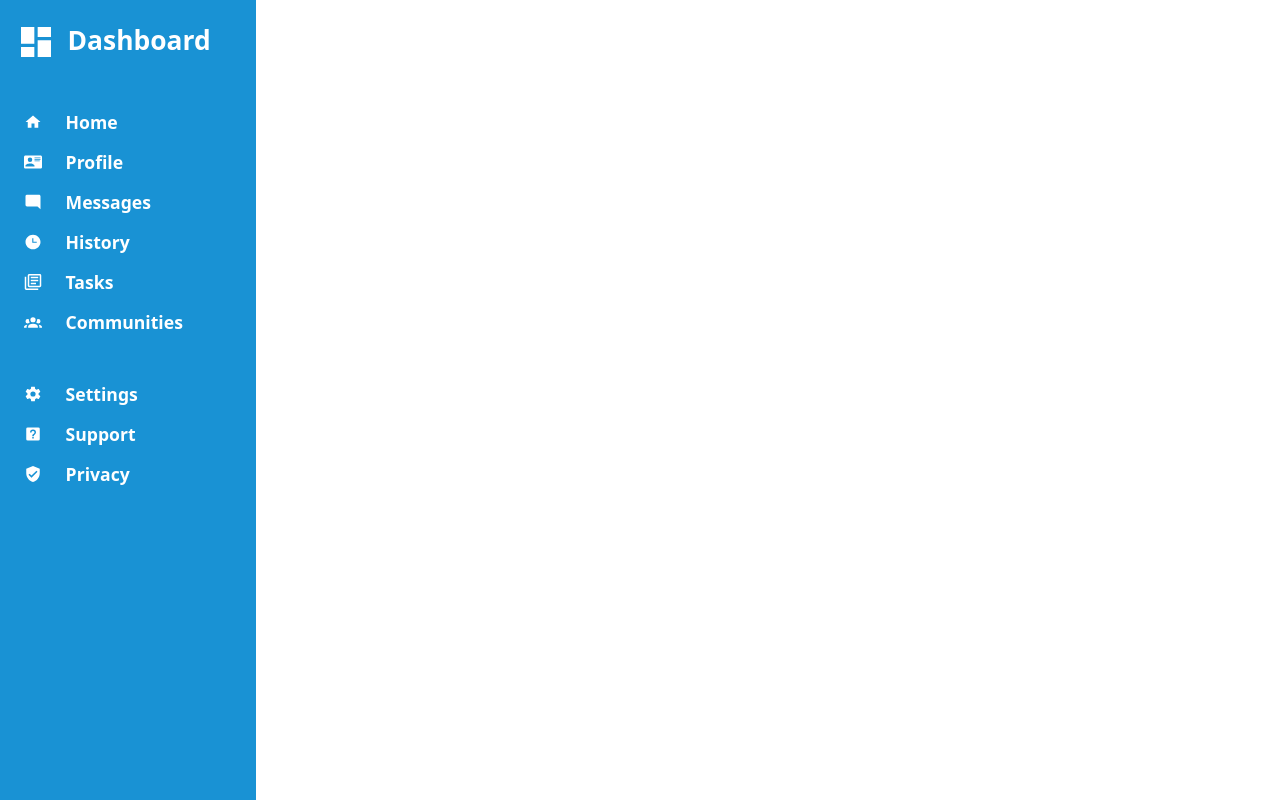
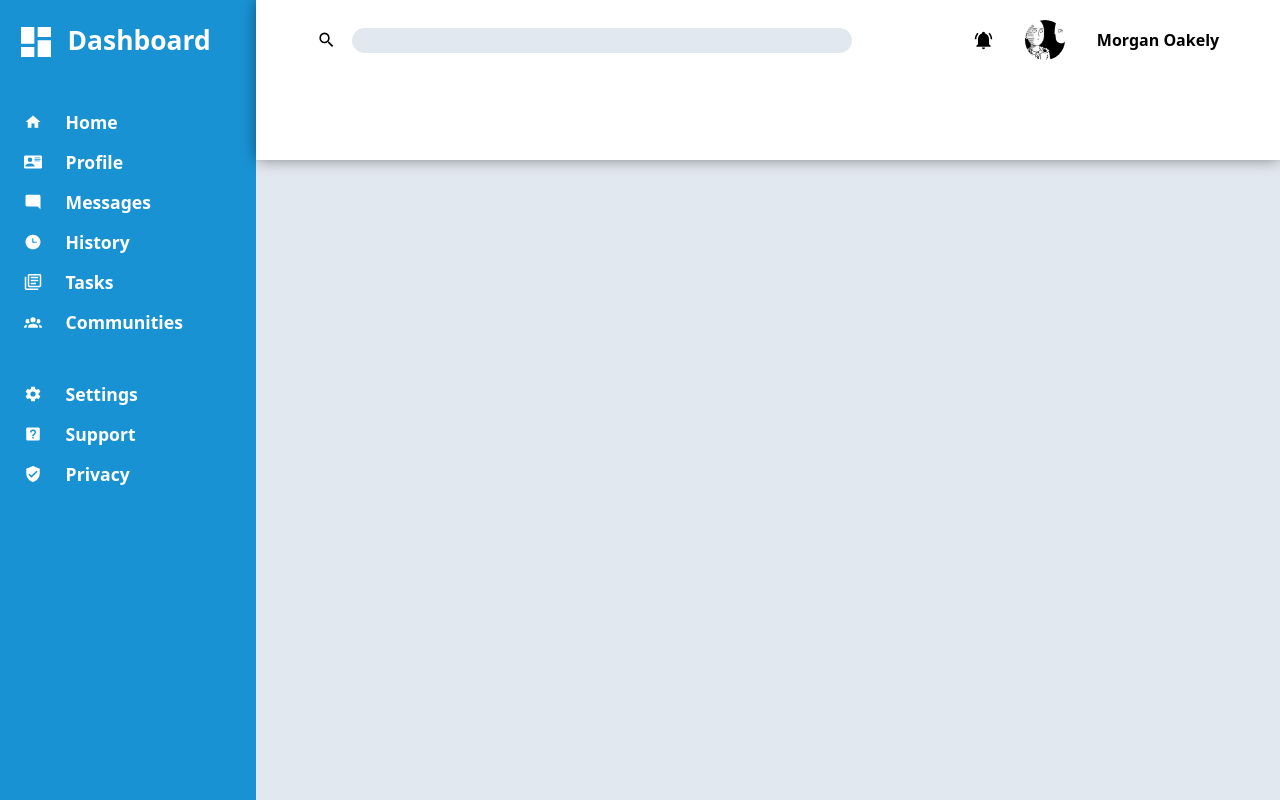
Before and after one commit to ZachTheMighty/admin-dashboard-assigment, a plain HTML site: page index.html in a window 1280 px wide. Drawn offline with Linux system fonts and the light colour scheme.

Commit message:
Added first part of header

```diff
--- a/index.css
+++ b/index.css
@@ -64,6 +64,7 @@ ul {
 
 li {
   list-style: none;
+  cursor: pointer;
 }
 
 h2 img {
@@ -73,3 +74,55 @@ h2 img {
 li img {
   width: 1em;
 }
+
+main {
+  background-color: #e2e8f0;
+  display: grid;
+  grid-template-rows: 1fr 4fr;
+}
+
+header {
+  background-color: white;
+  position: relative;
+  box-shadow: 0px 0px 15px -1px rgba(0, 0, 0, 0.48);
+
+  display: grid;
+  grid-template-rows: 1fr 1fr;
+}
+
+header img[src*="icons"] {
+  width: 1.2rem;
+}
+
+header img[src*="images"] {
+  width: 40px;
+  border-radius: 50%;
+}
+
+.head-1 {
+  display: flex;
+  justify-content: space-around;
+  align-items: center;
+}
+
+.head-1 div:nth-child(1) {
+  display: flex;
+  gap: 16px;
+  align-items: center;
+}
+
+.head-1 div:nth-child(2) {
+  display: flex;
+  justify-content: space-between;
+  align-items: center;
+  gap: 32px;
+  font-weight: 700;
+}
+
+input {
+  width: 500px;
+  padding: 5px;
+  border: 0;
+  border-radius: 20px;
+  background-color: #e2e8f0;
+}
--- a/index.html
+++ b/index.html
@@ -38,7 +38,26 @@
         </nav>
       </aside>
 
-      <main></main>
+      <main>
+        <header>
+          <div class="head-1">
+            <div>
+              <img src="icons/magnify.svg" alt="search" />
+              <input type="text" />
+            </div>
+
+            <div>
+              <img src="icons/bell-ring.svg" alt="notifications" />
+              <img src="images/profile_pic.jpg" alt="profile picture" />
+              Morgan Oakely
+            </div>
+          </div>
+
+          <div></div>
+        </header>
+
+        <main></main>
+      </main>
     </div>
   </body>
 </html>
```
Also changed, not shown: icons/bell-ring.svg (added), icons/eye-plus-outline.svg (added), icons/magnify.svg (added), icons/share-variant-outline.svg (added), icons/star-plus.svg (added), images/profile_pic.jpg (added).
